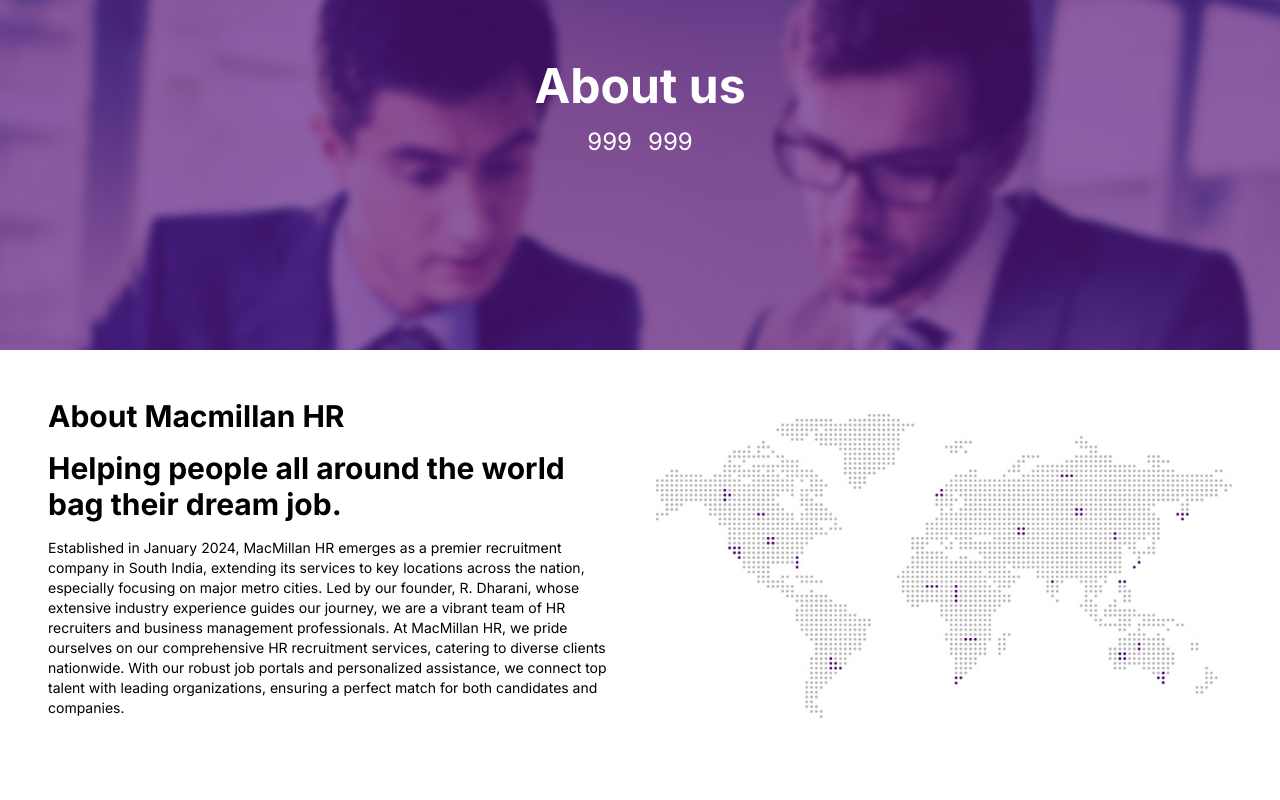
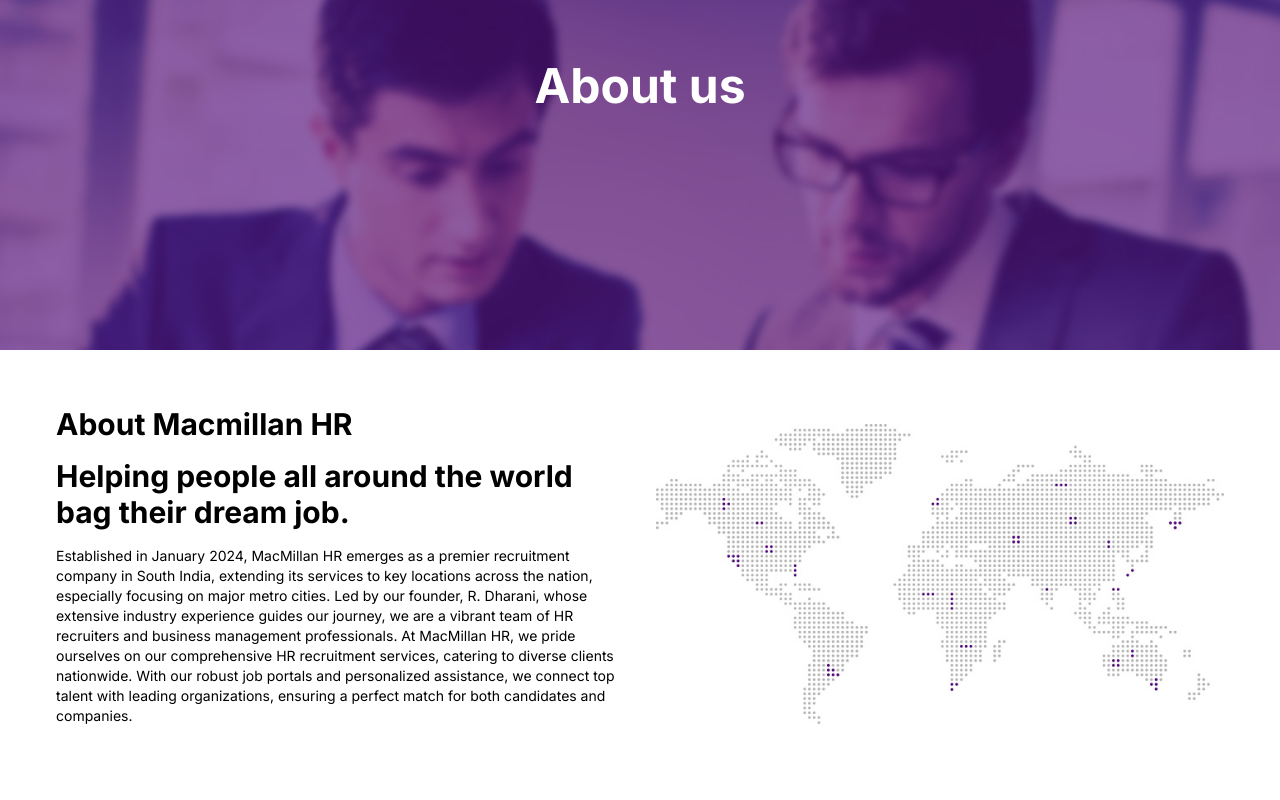
Before and after one commit to shobana2016mca/Macmillan, a Next.js app: page /about-us in a window 1280 px wide. Shown: the part 220-1020 px from the top of the page. Built offline with nearby package versions, Linux system fonts and the light colour scheme.

Commit message:
contact us

```diff
--- a/src/app/(root)/about-us/page.tsx
+++ b/src/app/(root)/about-us/page.tsx
@@ -18,10 +18,7 @@
               <h1 className="text-5xl font-bold">About us</h1>
             </div>
 
-            <div className="flex items-center gap-4 justify-center mt-4">
-              <Countup end={999} duration={4} className="text-2xl" />
-              <Countup end={999} duration={4} className="text-2xl" />
-            </div>
+
           </div>
         </div>
 
@@ -39,7 +36,7 @@
   <div className="row-end-3 row-span-2">02</div>
 
 </div> */}
-      <div className="flex flex-wrap items-center p-8">
+      <div className="flex flex-wrap items-center p-10">
         <div className="w-full md:w-1/2 p-4">
           <h2 className="text-xl md:text-3xl lg:text-3xl font-bold mb-4">
             About Macmillan HR
--- a/src/app/(root)/contact-us/page.tsx
+++ b/src/app/(root)/contact-us/page.tsx
@@ -55,6 +55,7 @@
         </div>
     </div>
 </div>
+
     </div>
   );
 }
```
